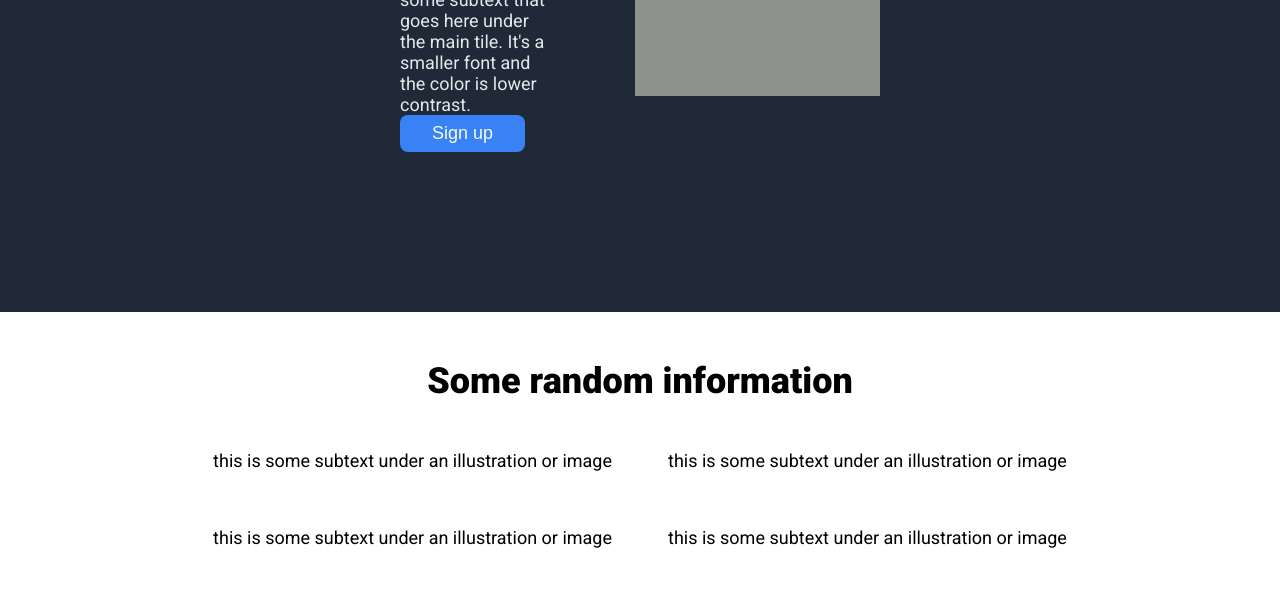
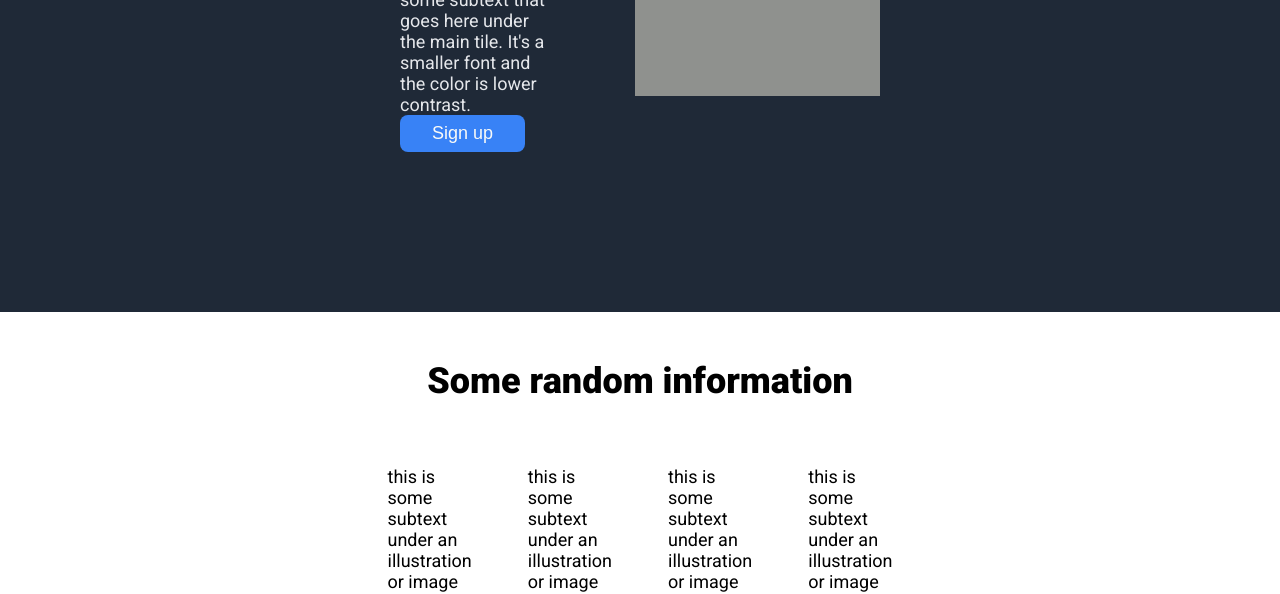
Before and after one commit to echiperdev/landing-page, a plain HTML site: page index.html in a window 1280 px wide. Shown: the part 368-962 px from the top of the page. Drawn offline with Linux system fonts and the light colour scheme.

Commit message:
Set info container parameters
Gap set to 16px, display to column flex, justified and aligned to center, flex set to 0, limited by content size.

```diff
--- a/styles.css
+++ b/styles.css
@@ -120,7 +120,7 @@ button {
     font-weight: 900;
 }
 
-/* Styles information container */
+/* Set information container parameters */
 .container {
     display: flex;
     justify-content: center;
@@ -128,3 +128,13 @@ button {
     flex-wrap: wrap;
     gap: 56px;
 }
+
+/* Set info container parameters */
+.container > .info {
+    gap: 16px;
+    display: flex;
+    flex-direction: column;
+    justify-content: center;
+    align-items: center;
+    flex: 0;
+}
```
